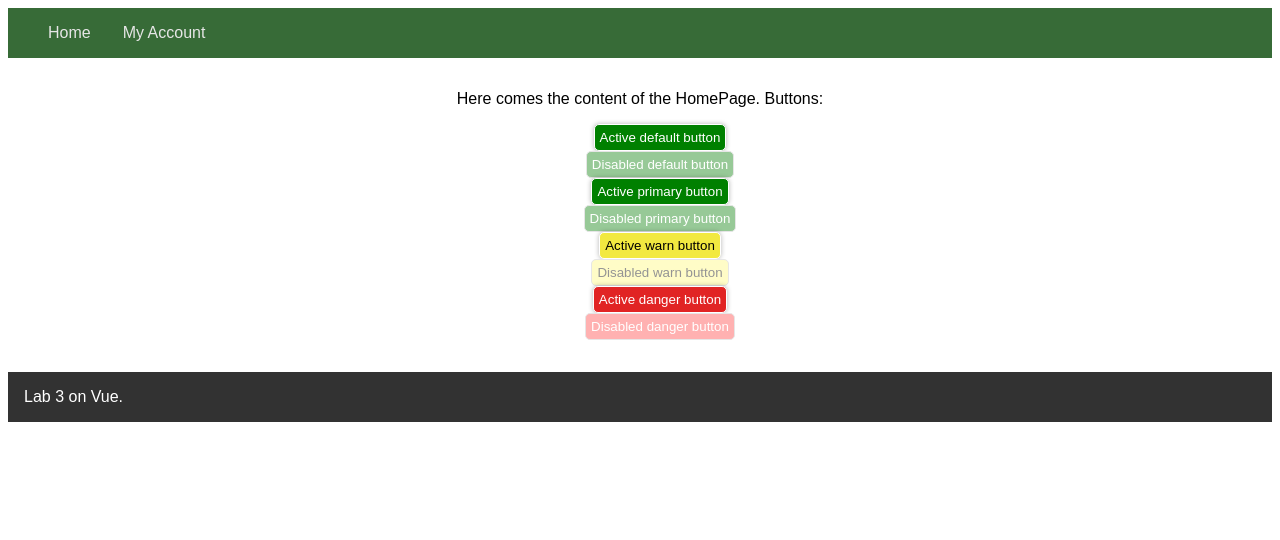
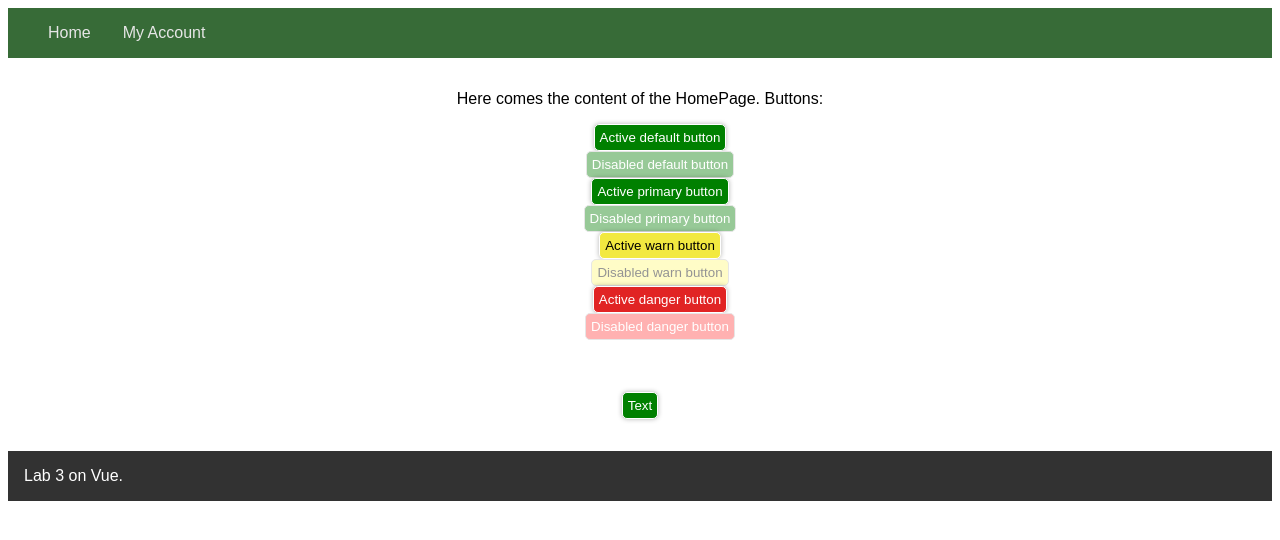
Before and after one commit to paulinedavid/web_lab_4, a Vue app: page / in a window 1280 px wide. Shown: the top 540 px of the page. Built offline with nearby package versions, Linux system fonts and the light colour scheme.

Commit message:
Ex 9: add AsyncButton

```diff
--- /dev/null
+++ b/src/components/BaseAsyncButton.vue
@@ -0,0 +1,37 @@
+<template>
+    <base-button :disabled="isPending" :color="color" @click.stop.prevent="handleClick">
+        <span v-if="isPending">Pending...</span>
+        <slot />
+    </base-button>
+</template>
+
+<script>
+import BaseButton from './BaseButton.vue'
+
+export default {
+    name: 'AsyncButton',
+    components: { BaseButton },
+    inheritAttrs: false,
+
+    props: {
+        color: {
+            type: String,
+            default: 'primary'
+        }
+    },
+
+    data() {
+        return {
+            isPending: false
+        }
+    },
+
+    methods: {
+        handleClick() {
+            const originalOnClick = /** @type {() => Promise<void>} */ (this.$attrs.onClick)
+            this.isPending = true
+            originalOnClick().finally(() => { this.isPending = false })
+        }
+    }
+}
+</script>
--- a/src/pages/HomePage.vue
+++ b/src/pages/HomePage.vue
@@ -44,11 +44,22 @@
                 </BaseButton>
             </li>
         </ul>
+
+        <br><br>
+
+        <BaseAsyncButton @click="myPromise">Text</BaseAsyncButton>
     </div>
 </template>
 
 <script setup>
 import BaseButton from '../components/BaseButton.vue'
+import BaseAsyncButton from '../components/BaseAsyncButton.vue'
+
+function myPromise() {
+    return new Promise((resolveInner) => {
+        setTimeout(resolveInner, 2000);
+    })
+}
 </script>
 
 <style scoped>
```
